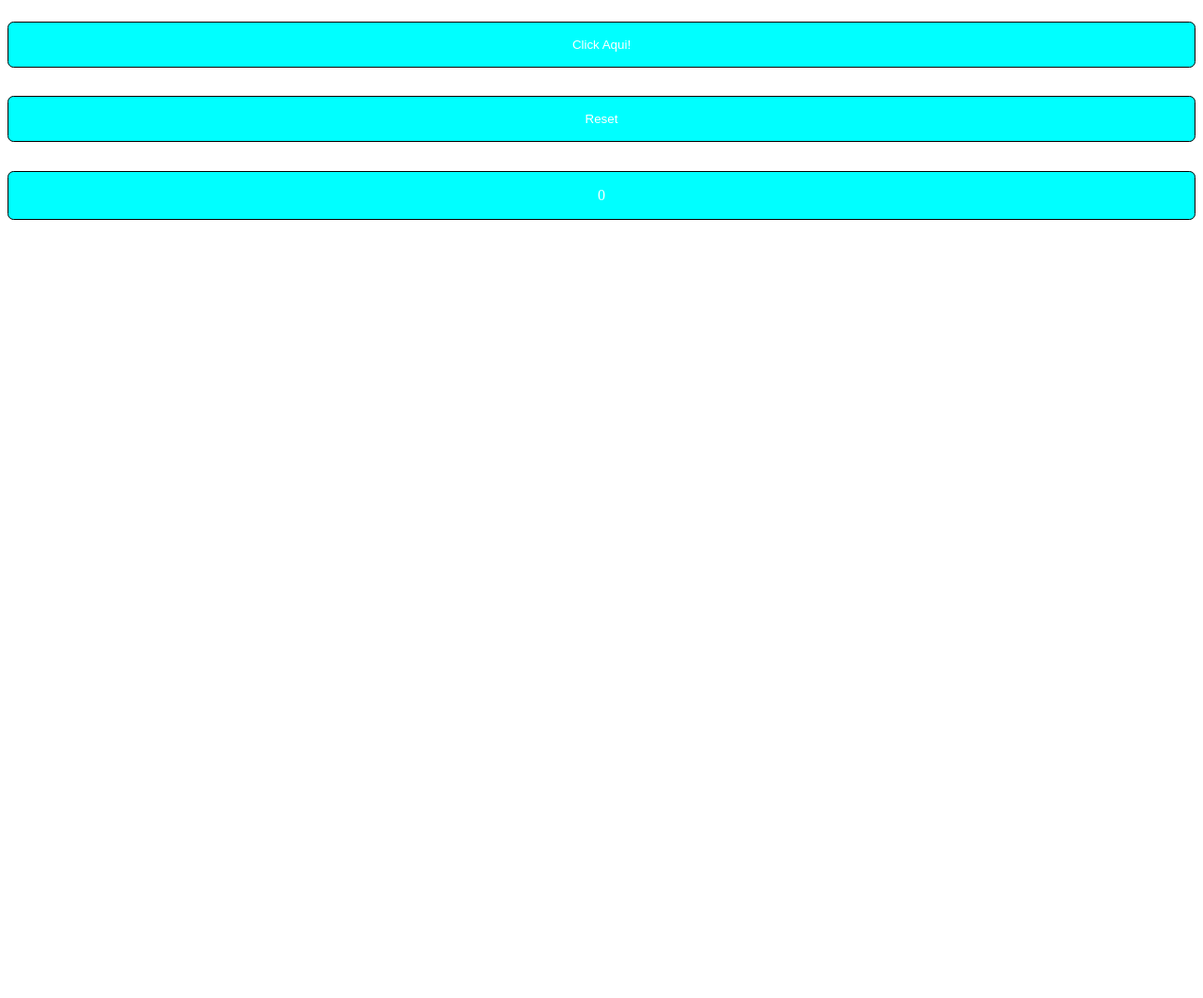
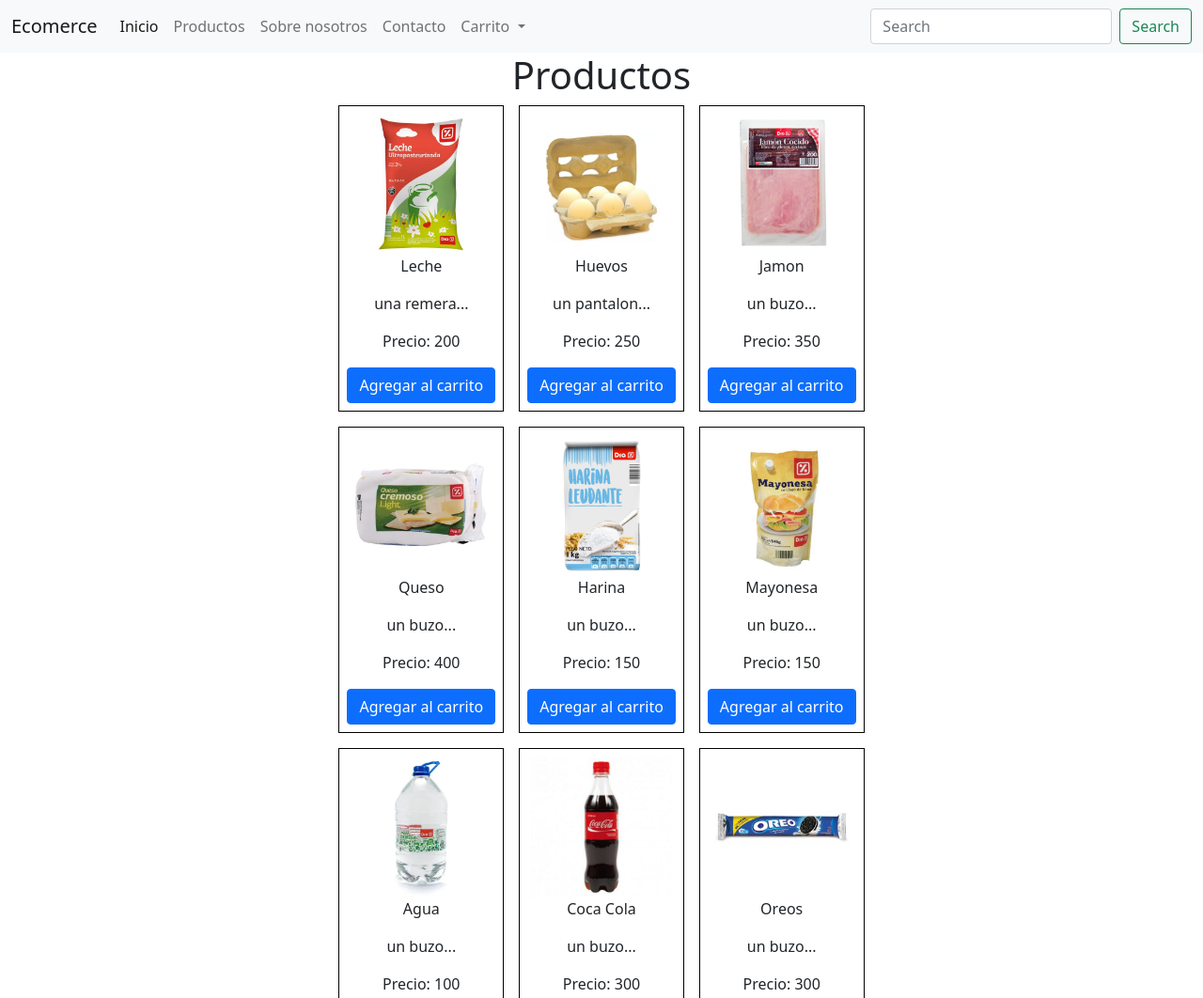
Before and after one commit to marianoLopez2001/desafioCoder, a plain HTML site: page index.html in a window 1280 px wide. Shown: the top 1062 px of the page at 94% size. Before the commit the page ends 800 px from the top, so only its background shows below. Drawn offline with nearby package versions, Linux system fonts and the light colour scheme.

Commit message:
termine el desafio de fetch

```diff
--- /dev/null
+++ b/data.json
@@ -0,0 +1,16 @@
+[
+    { "id": 1, "nombre": "Leche", "img": "./images/leche.jpg", "cantidad": 1, "descripcion": "una remera...", "categoria": "Bebible", "precio": 200, "stock": true },
+    { "id": 2, "nombre": "Huevos", "img": "./images/huevo.jpg", "cantidad": 1, "descripcion": "un pantalon...", "categoria": "Comestible", "precio": 250, "stock": true },
+    { "id": 4, "nombre": "Jamon", "img": "./images/jamon.webp", "cantidad": 1, "descripcion": "un buzo...", "categoria": "Comestible", "precio": 350, "stock": true },
+    { "id": 5, "nombre": "Queso", "img": "./images/queso.webp", "cantidad": 1, "descripcion": "un buzo...", "categoria": "Comestible", "precio": 400, "stock": true },
+    { "id": 6, "nombre": "Pan lactal", "img": "./images/panlactal.webp", "cantidad": 1, "descripcion": "un buzo...", "categoria": "Comestible", "precio": 250, "stock": false },
+    { "id": 7, "nombre": "Harina", "img": "./images/harina.webp", "cantidad": 1, "descripcion": "un buzo...", "categoria": "Comestible", "precio": 150, "stock": true },
+    { "id": 8, "nombre": "Mayonesa", "img": "./images/mayonesa.webp", "cantidad": 1, "descripcion": "un buzo...", "categoria": "Aderezo", "precio": 150, "stock": true },
+    { "id": 9, "nombre": "Agua", "img": "./images/agua.webp", "cantidad": 1, "descripcion": "un buzo...", "categoria": "Bebible", "precio": 100, "stock": true },
+    { "id": 10, "nombre": "Coca Cola", "img": "./images/coca.png", "cantidad": 1, "descripcion": "un buzo...", "categoria": "Bebible", "precio": 300, "stock": true },
+    { "id": 11, "nombre": "Oreos", "img": "./images/oreo.webp", "cantidad": 1, "descripcion": "un buzo...", "categoria": "Galletitas", "precio": 300, "stock": true },
+    { "id": 12, "nombre": "Sprite", "img": "./images/sprite.webp", "cantidad": 1, "descripcion": "un buzo...", "categoria": "Bebible", "precio": 150, "stock": false },
+    { "id": 13, "nombre": "Sonrisas", "img": "./images/sonrisas.jpg", "cantidad": 1, "descripcion": "un buzo...", "categoria": "Galletitas", "precio": 250, "stock": true },
+    { "id": 14, "nombre": "Rollo de cocina", "img": "./images/rollodecocina.webp", "cantidad": 1, "descripcion": "un buzo...", "categoria": "Limpieza", "precio": 400, "stock": true },
+    { "id": 15, "nombre": "Jabon liquido", "img": "./images/jabonliquido.webp", "cantidad": 1, "descripcion": "un buzo...", "categoria": "Limpieza", "precio": 800, "stock": true }
+]
--- a/index.html
+++ b/index.html
@@ -2,18 +2,81 @@
 <html lang="en">
 
 <head>
-    <meta charset="UTF-8">
-    <meta http-equiv="X-UA-Compatible" content="IE=edge">
-    <meta name="viewport" content="width=device-width, initial-scale=1.0">
-    <link rel="stylesheet" href="./main.css">
-    <title>Desafio DOM</title>
+  <meta charset="UTF-8">
+  <meta http-equiv="X-UA-Compatible" content="IE=edge">
+  <meta name="viewport" content="width=device-width, initial-scale=1.0">
+  <link rel="stylesheet" type="text/css" href="https://cdn.jsdelivr.net/npm/toastify-js/src/toastify.min.css">
+  <link href="https://cdn.jsdelivr.net/npm/bootstrap@5.1.3/dist/css/bootstrap.min.css" rel="stylesheet"
+    integrity="sha384-1BmE4kWBq78iYhFldvKuhfTAU6auU8tT94WrHftjDbrCEXSU1oBoqyl2QvZ6jIW3" crossorigin="anonymous">
+  <link rel="stylesheet" href="main.css">
+  <title>Ecomerce</title>
 </head>
 
 <body>
-    <button id="botonClick">Click Aqui!</button>
-    <button id="botonReset">Reset</button>
+  <header>
+    <nav class="navbar navbar-expand-lg navbar-light bg-light">
+      <div class="container-fluid">
+        <a class="navbar-brand" href="#">Ecomerce</a>
+        <button class="navbar-toggler" type="button" data-bs-toggle="collapse" data-bs-target="#navbarSupportedContent"
+          aria-controls="navbarSupportedContent" aria-expanded="false" aria-label="Toggle navigation">
+          <span class="navbar-toggler-icon"></span>
+        </button>
+        <div class="collapse navbar-collapse" id="navbarSupportedContent">
+          <ul class="navbar-nav me-auto mb-2 mb-lg-0">
+            <li class="nav-item">
+              <a class="nav-link active" aria-current="page" href="#">Inicio</a>
+            </li>
+            <li class="nav-item">
+              <a class="nav-link" href="#">Productos</a>
+            </li>
+            <li class="nav-item">
+              <a class="nav-link" href="#">Sobre nosotros</a>
+            </li>
+            <li class="nav-item">
+              <a class="nav-link" href="#">Contacto</a>
+            </li>
+            <li class="nav-item dropdown">
+              <a class="nav-link dropdown-toggle" href="#" id="navbarDropdown" role="button" data-bs-toggle="dropdown"
+                aria-expanded="false">
+                Carrito
+              </a>
+              <ul class="dropdown-menu" aria-labelledby="navbarDropdown">
+              </ul>
+            </li>
+          </ul>
+          <form class="d-flex">
+            <input class="form-control me-2" type="search" placeholder="Search" aria-label="Search">
+            <button class="btn btn-outline-success" type="submit">Search</button>
+          </form>
+        </div>
+      </div>
+    </nav>
+  </header>
 
-    <script src="./main.js"></script>
+  <main>
+    <h1 class="text-center">Productos</h1>
+
+    <!--El filtro de los productos por categoria-->
+
+    <div class="contenedor">
+      <div id="card-container">
+        <!--Contenedor de las cards-->
+      </div>
+    </div>
+
+  </main>
+
+  <footer>
+
+  </footer>
+
+  <!--LINK DE LOS JS-->
+
+  <script src="https://cdn.jsdelivr.net/npm/bootstrap@5.1.3/dist/js/bootstrap.bundle.min.js"
+    integrity="sha384-ka7Sk0Gln4gmtz2MlQnikT1wXgYsOg+OMhuP+IlRH9sENBO0LRn5q+8nbTov4+1p"
+    crossorigin="anonymous"></script>
+  <script type="text/javascript" src="https://cdn.jsdelivr.net/npm/toastify-js"></script>
+  <script src="./js/app.js"></script>
 </body>
 
 </html>
--- /dev/null
+++ b/js/app.js
@@ -0,0 +1,26 @@
+fetch("./data.json")
+.then(res => res.json())
+
+//CREADOR DE CARDS IF STOCK=TRUE
+
+.then(res => {for (const iterador of res) {
+    cardContainer = document.querySelector("#card-container");
+    const cardHTML = `
+        <div class="card-container">
+            <img src=${iterador.img} alt="">
+              <p>${iterador.nombre}</p>
+              <p>${iterador.descripcion}</p>
+              <p>Precio: ${iterador.precio}</p>
+              <button class="btn btn-primary" onClick="agregarAlCarrito(${iterador.id})">Agregar al carrito</button>
+        </div>
+        `
+    iterador.stock && (cardContainer.innerHTML += cardHTML)
+}})
+
+let cardContainer
+
+const precioDom = document.querySelector("#dom-precio")
+
+//CARRITO DE COMPRAS
+
+const Carrito = [];
--- a/main.css
+++ b/main.css
@@ -1,27 +1,39 @@
-body {
+* {
+    box-sizing: border-box;
+    padding: 0;
+    margin: 0;
+}
+
+#card-container {
+    display: grid;
+    grid-template-columns: repeat(3, 1fr);
+    place-items: center;
+    gap: 1rem;
+}
+
+.card-container {
+    border: 1px solid black;
+    padding: 0.5rem;
     display: flex;
     flex-direction: column;
+    align-items: center;
 }
 
-button {
-    color: white;
-    background-color: cyan;
-    border: 1px black solid;
-    border-radius: 0.4rem;
-    padding: 1rem 1.5rem;
-    margin: 15px 0px;
+.btn-agregarCarrito {
+    padding: 0.4rem;
+    background-color: rgb(62, 62, 255);
 }
 
-button:hover {
-    cursor: pointer;
-    background-color: rgb(141, 255, 255);
+.card-container img {
+    width: 150px;
 }
 
-p {
-    color: white;
-    background-color: cyan;
-    border: 1px black solid;
-    border-radius: 0.4rem;
-    padding: 1rem 1.5rem;
-    text-align: center;
+.contenedor {
+    display: flex;
+    justify-content: space-evenly;
 }
+
+.carrito-dropdown-container {
+    display: grid;
+    grid-template-columns: repeat(2, 1fr);
+}
```
Also changed, not shown: images/agua.webp (added), images/coca.png (added), images/harina.webp (added), images/huevo.jpg (added), images/jabonliquido.webp (added), images/jamon.webp (added), images/leche.jpg (added), images/mayonesa.webp (added), images/oreo.webp (added), images/panlactal.webp (added), images/queso.webp (added), images/rollodecocina.webp (added), images/sonrisas.jpg (added), images/sprite.webp (added).
